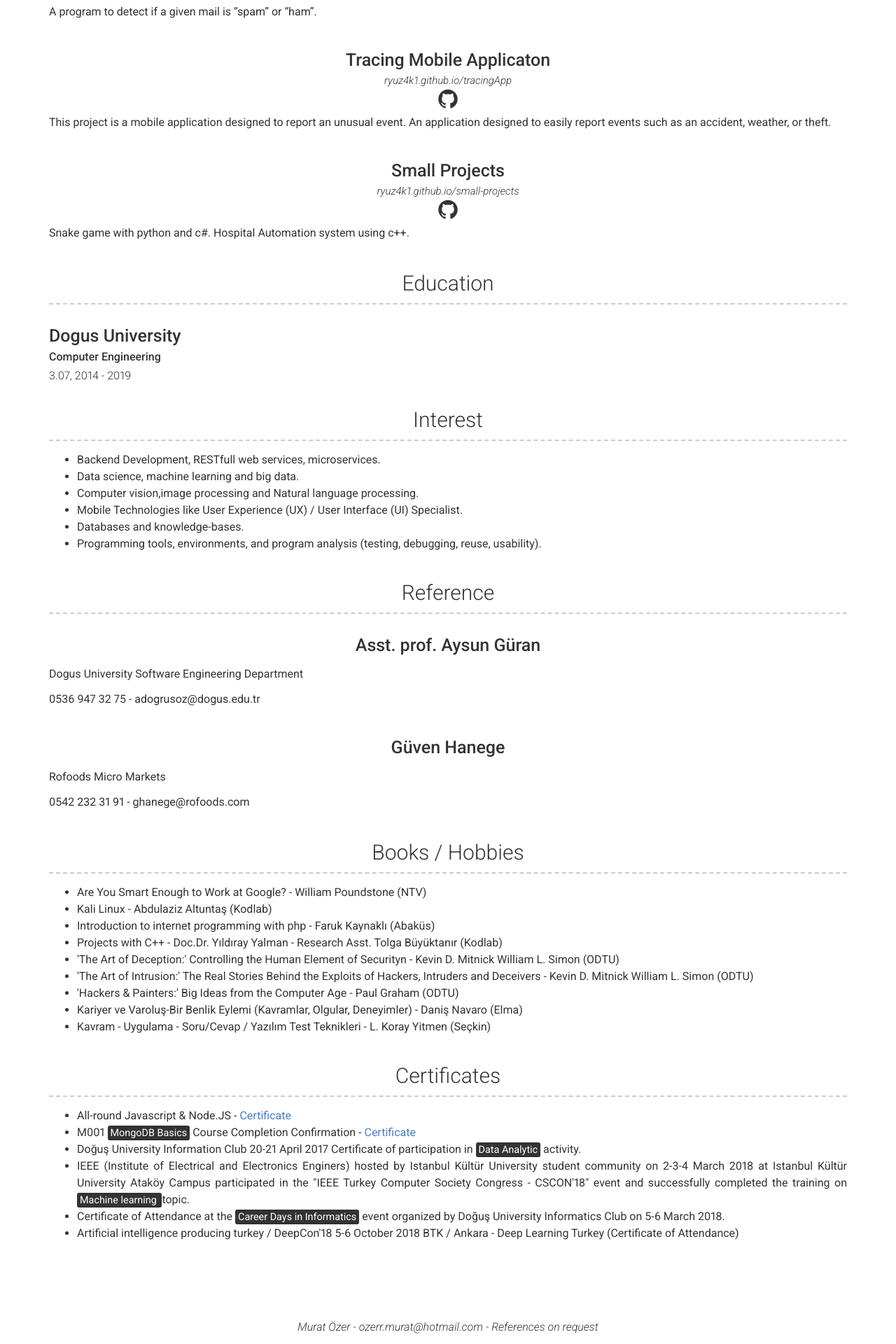
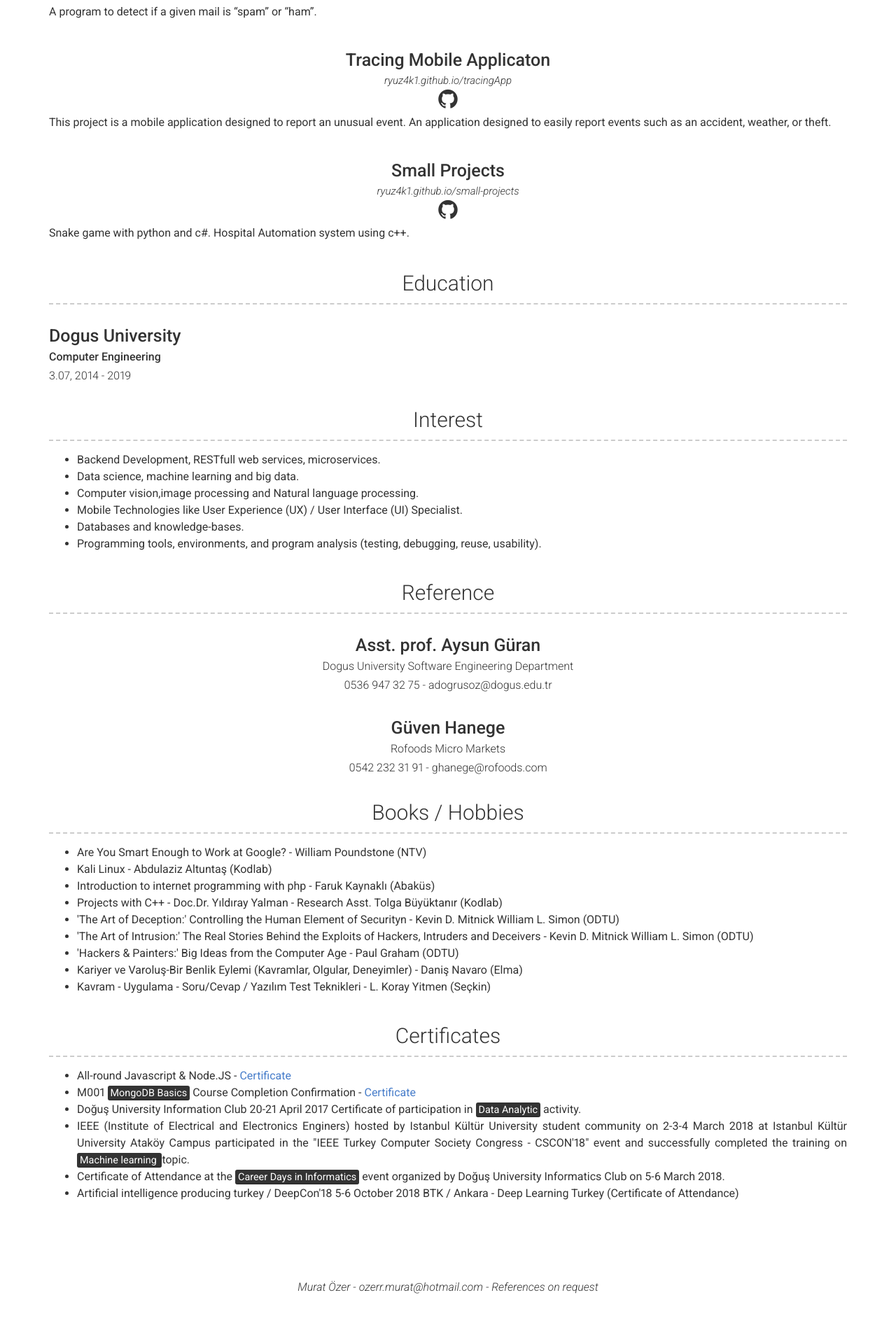
Before and after one commit to ryuz4k1/murat-ozer, a Jekyll site: the page built from index.md, in a window 1280 px wide. Shown: the part 3370-5290 px from the top of the page at 70% size. Built offline with Jekyll 4.4.1, drawn with Linux system fonts in a browser that asks for light colours; after the commit the page ends 5233 px from its top, so only the background shows below that.

Commit message:
top-middle edited

```diff
--- a/_includes/top-middle.html
+++ b/_includes/top-middle.html
@@ -3,6 +3,8 @@
     {%- if include.item.name -%}<h4>{{ include.item.name }}</h4>{%- endif -%}
     {%- if include.item.company -%}<h4>{{ include.item.company }}</h4>{%- endif -%}
     {%- if include.item.references_name -%}<h4>{{ include.item.references_name }}</h4>{%- endif -%}
+    {%- if include.item.place -%}<p>{{ include.item.place | strip | markdownify }}</p>{%- endif -%}
+    {%- if include.item.reference_contact -%}<p>{{ include.item.reference_contact | strip | markdownify }}</p>{%- endif -%}
     {%- if include.item.link -%}
       {% include a.html href=include.item.link class="link" %}{{ include.item.link }}</a>
     {%- endif -%}
@@ -26,7 +28,5 @@
       <p class="quote">{{ include.item.quote }}</p>
     {%- endif -%}
     {{ include.item.description | strip | markdownify }}
-    {%- if include.item.place -%}<p>{{ include.item.place | strip | markdownify }}</p>{%- endif -%}
-    {%- if include.item.reference_contact -%}<p>{{ include.item.reference_contact | strip | markdownify }}</p>{%- endif -%}
   </div>
 </div>
```
